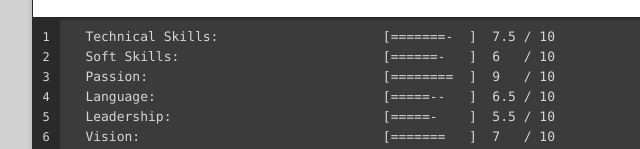
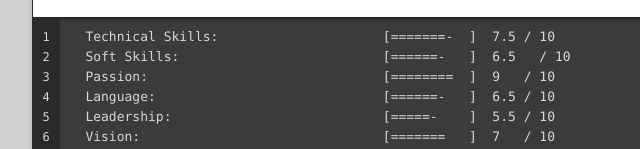
Before and after one commit to kamiphuc/kamiphuc.github.io, a plain HTML site: page oanh.html in a window 1280 px wide. Shown: the part 651-800 px from the top of the page, 271-911 px from the left. Drawn offline with nearby package versions, Linux system fonts and the light colour scheme.

Commit message:
add Review for Oanh: fix Rating

```diff
--- a/oanh.html
+++ b/oanh.html
@@ -49,9 +49,9 @@
 <p>Oanh-san is the most experienced developer on Vina/Nusa/Yim, which she's been working on from the very start. Her relationship to Research team, her knowledge on Research and Research system are the most enviable values she's got there.</p>
 
 <pre><code>  Technical Skills:                     [=======-  ]  7.5 / 10
-  Soft Skills:                          [======-   ]  6   / 10
+  Soft Skills:                          [======-   ]  6.5   / 10
   Passion:                              [========  ]  9   / 10
-  Language:                             [=====--   ]  6.5 / 10
+  Language:                             [======-   ]  6.5 / 10
   Leadership:                           [=====-    ]  5.5 / 10
   Vision:                               [=======   ]  7   / 10
 </code></pre>
```
